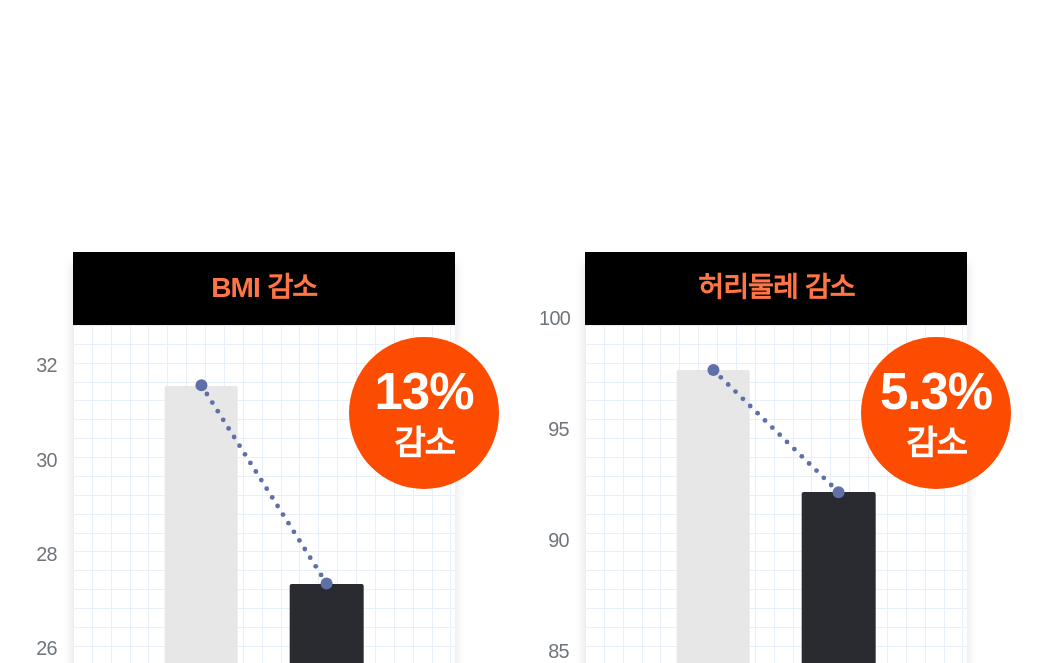
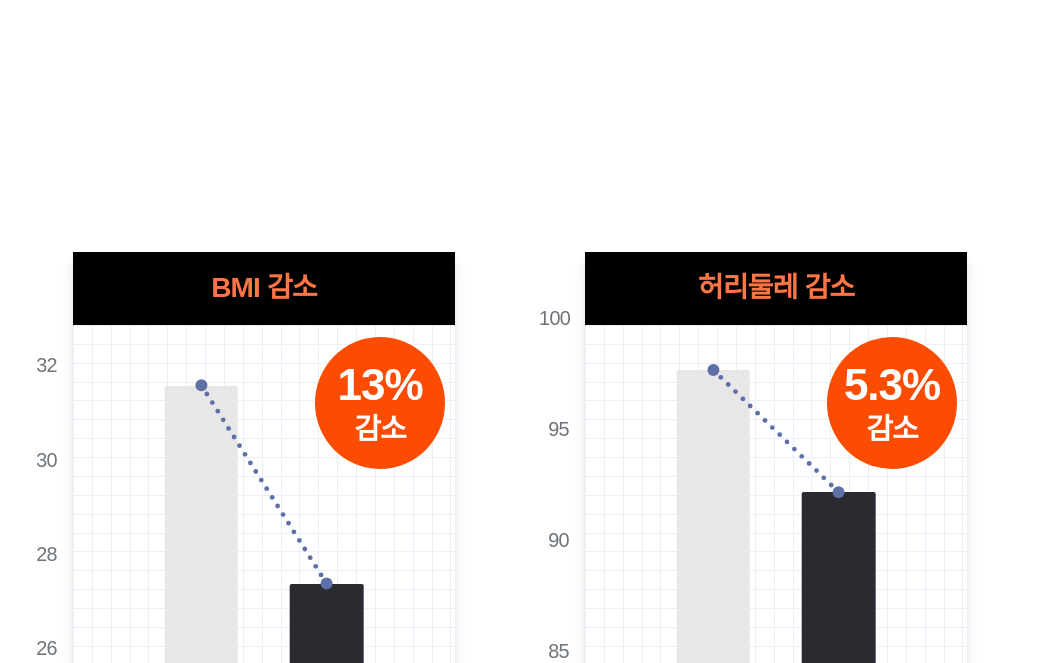
Before and after one commit to Eongmiau/berberine-research-charts, a plain HTML site: page index.html in a window 1280 px wide. Shown: the part 518-1181 px from the top of the page, without its empty margins (143-1185 px from the left). Drawn offline with Linux system fonts and the light colour scheme; a web font is replaced by a local one.

Commit message:
배지 플롯 안쪽 복귀+축소(오버행/크롭 제거)
Co-Authored-By: Claude Opus 4.8 <noreply@anthropic.com>

```diff
--- a/index.html
+++ b/index.html
@@ -58,11 +58,11 @@
   .xlabels span{position:absolute;transform:translateX(-50%);font-weight:500;font-size:24px;line-height:1.6;color:var(--gray);letter-spacing:-0.72px;white-space:nowrap;}
   .xnote{text-align:center;font-weight:400;font-size:20px;color:#9aa0a4;margin-top:2px;}
 
-  .circle{position:absolute;width:150px;height:152px;border-radius:50%;
+  .circle{position:absolute;width:130px;height:132px;border-radius:50%;
           background:var(--orange-deep);display:flex;flex-direction:column;align-items:center;
           justify-content:center;color:#fff;line-height:1.19;letter-spacing:-1.03px;z-index:3;}
-  .circle .pct{font-weight:600;font-size:51px;}
-  .circle .lab{font-weight:600;font-size:34px;}
+  .circle .pct{font-weight:600;font-size:44px;}
+  .circle .lab{font-weight:600;font-size:29px;}
   .cap{text-align:center;font-weight:500;font-size:40px;letter-spacing:-1.3px;color:#000;margin-top:20px;word-break:keep-all;}
   .cap b{color:var(--orange);font-weight:700;}
 
@@ -232,9 +232,9 @@ requestAnimationFrame(()=>{
     for(let k=1;k<N;k++){const t=k/N;svg.appendChild(svgel('circle',{cx:(x0+dx*t).toFixed(1),cy:(y0+dy*t).toFixed(1),r:2.4,fill:'#5f6fa8'}));}
     [[x0,y0],[x1,y1]].forEach(([cx,cy])=>svg.appendChild(svgel('circle',{cx,cy,r:6,fill:'#5f6fa8'})));
     plot.appendChild(svg);
-    // orange badge floats in the TOP-RIGHT, shifted further right (+60px) so it clears the after-bar & dotted-line endpoint
+    // orange badge sits in the TOP-RIGHT CORNER, fully INSIDE the plot (right edge 10px from plot edge → never clips when the page is cropped); smaller size keeps it clear of the after-bar/dotted-line below
     const b=document.createElement('div');b.className='circle';b.innerHTML=`<span class="pct">${c.pct}</span><span class="lab">감소</span>`;
-    b.style.left=(ox+W-106)+'px';b.style.top=(oy+12)+'px';ch.appendChild(b);
+    b.style.left=(ox+W-140)+'px';b.style.top=(oy+12)+'px';ch.appendChild(b);
     // align x-labels under each bar center
     const labs=ch.querySelectorAll('.xlabels span');
     if(labs[0])labs[0].style.left=x0+'px'; if(labs[1])labs[1].style.left=x1+'px';
```
